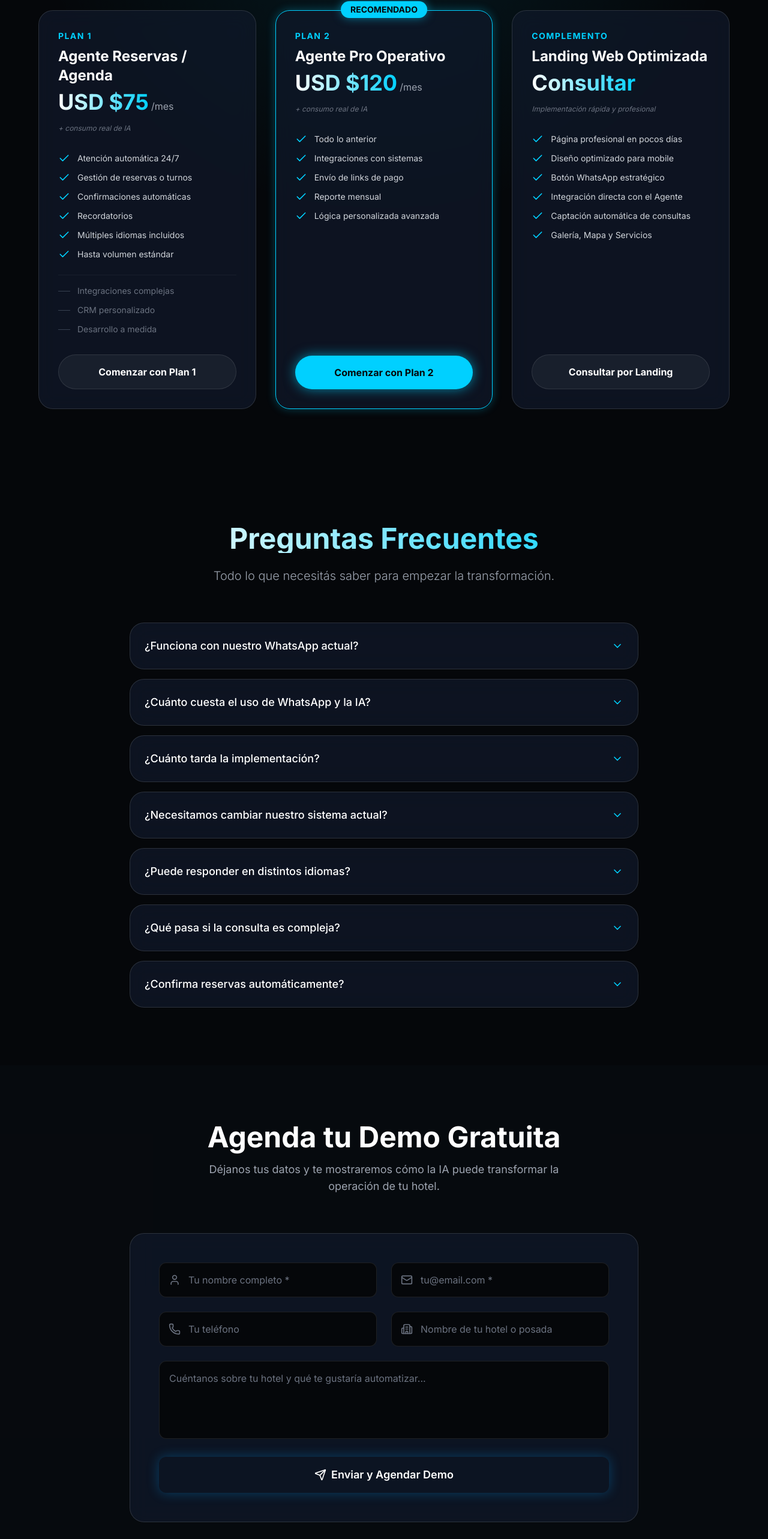
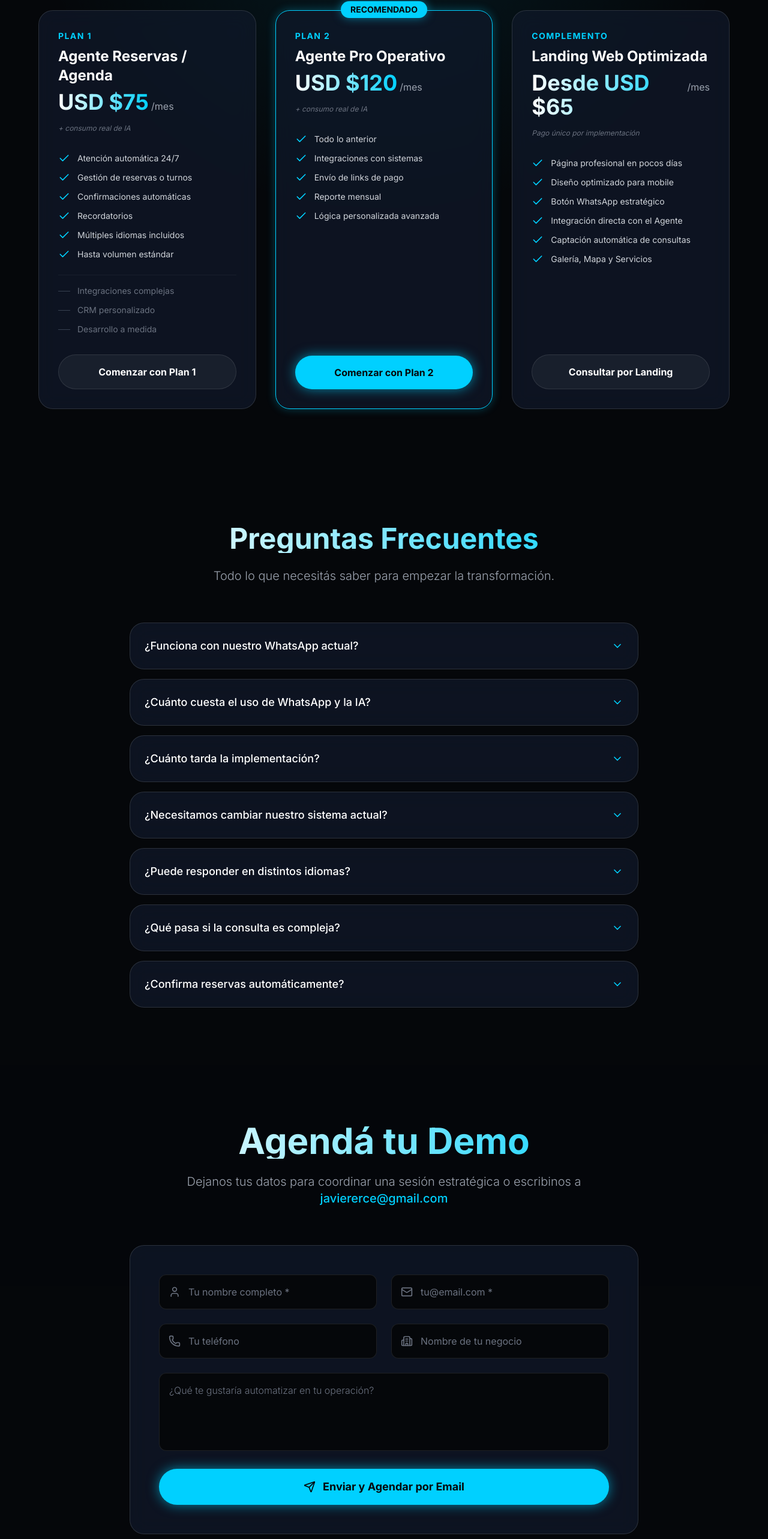
Before and after one commit to javiererce/BlueAutomation, a React (Vite) app: page / in a window 1280 px wide. Shown: the part 5731-8297 px from the top of the page at 60% size. Built offline with nearby package versions, Linux system fonts and the light colour scheme; no server answers.

Commit message:
UI: Updated Landing Web price to Desde , contact leads to javiererce@gmail.com and WhatsApp links updated

```diff
--- a/src/components/Contact.jsx
+++ b/src/components/Contact.jsx
@@ -2,7 +2,7 @@ import { useState } from 'react';
 import { motion } from 'framer-motion';
 import { Send, User, Mail, Phone, Building2, MessageSquare, CheckCircle, Loader2 } from 'lucide-react';
 
-const API_URL = import.meta.env.VITE_API_URL || 'http://localhost:3001/api/leads';
+const CONTACT_EMAIL = 'javiererce@gmail.com';
 const WHATSAPP_NUMBER = '541168873648';
 
 export default function Contact() {
@@ -13,59 +13,52 @@ export default function Contact() {
         hotelName: '',
         message: ''
     });
-    const [status, setStatus] = useState('idle'); // idle | loading | success | error
+    const [status, setStatus] = useState('idle');
 
     const handleChange = (e) => {
         setFormData({ ...formData, [e.target.name]: e.target.value });
     };
 
-    const handleSubmit = async (e) => {
+    const handleSubmit = (e) => {
         e.preventDefault();
         setStatus('loading');
 
-        // 1. Intentar guardar en el backend
-        try {
-            const response = await fetch(API_URL, {
-                method: 'POST',
-                headers: { 'Content-Type': 'application/json' },
-                body: JSON.stringify(formData)
-            });
+        const subject = encodeURIComponent(`Solicitud de Demo - ${formData.hotelName || formData.name}`);
+        const body = encodeURIComponent(
+            `Hola Javier,\n\nMe gustaría agendar una demo.\n\n` +
+            `Nombre: ${formData.name}\n` +
+            `Email: ${formData.email}\n` +
+            `Teléfono: ${formData.phone}\n` +
+            `Empresa/Hotel: ${formData.hotelName}\n\n` +
+            `Mensaje: ${formData.message}`
+        );
 
-            if (!response.ok) throw new Error('Error en el servidor');
+        // Abrir cliente de correo
+        window.location.href = `mailto:${CONTACT_EMAIL}?subject=${subject}&body=${body}`;
 
-            setStatus('success');
-        } catch (error) {
-            console.warn('Backend no disponible, redirigiendo a WhatsApp:', error);
-            setStatus('success');
-        }
-
-        // 2. Siempre abrir WhatsApp con los datos (como respaldo y canal principal)
-        const message = `🏨 *Nueva solicitud de Demo - Blue Automations*%0A%0A👤 *Nombre:* ${formData.name}%0A📧 *Email:* ${formData.email}%0A📞 *Teléfono:* ${formData.phone}%0A🏢 *Empresa:* ${formData.hotelName}%0A💬 *Mensaje:* ${formData.message}`;
-        window.open(`https://wa.me/${WHATSAPP_NUMBER}?text=${message}`, '_blank');
-
-        // 3. Reset después de 4 segundos
+        setStatus('success');
         setTimeout(() => {
             setStatus('idle');
             setFormData({ name: '', email: '', phone: '', hotelName: '', message: '' });
-        }, 4000);
+        }, 3000);
     };
 
-    const inputClass = "w-full pl-12 pr-4 py-4 bg-dark-900 border border-white/10 rounded-xl text-white placeholder:text-gray-500 focus:outline-none focus:border-primary/50 focus:ring-1 focus:ring-primary/30 transition-all";
+    const inputClass = "w-full pl-12 pr-4 py-4 bg-dark-900 border border-white/10 rounded-xl text-white placeholder:text-gray-500 focus:outline-none focus:border-neon-cyan/50 focus:ring-1 focus:ring-neon-cyan/30 transition-all";
 
     return (
-        <section className="py-24 relative bg-dark-800/30" id="contact">
+        <section className="py-24 relative bg-dark-900/50" id="contact">
             <div className="container mx-auto px-6 max-w-4xl">
                 <div className="text-center mb-16">
                     <motion.h2
                         initial={{ opacity: 0, y: 20 }}
                         whileInView={{ opacity: 1, y: 0 }}
                         viewport={{ once: true }}
-                        className="text-3xl md:text-5xl font-bold mb-4"
+                        className="text-4xl md:text-6xl font-bold mb-6 text-gradient"
                     >
-                        Agenda tu <span className="text-primary">Demo Gratuita</span>
+                        Agendá tu Demo
                     </motion.h2>
-                    <p className="text-gray-400 max-w-2xl mx-auto text-lg">
-                        Déjanos tus datos y te mostraremos cómo la IA puede transformar la operación de tu hotel.
+                    <p className="text-gray-400 max-w-2xl mx-auto text-xl font-light">
+                        Dejanos tus datos para coordinar una sesión estratégica o escribinos a <span className="text-neon-cyan font-medium">{CONTACT_EMAIL}</span>
                     </p>
                 </div>
 
@@ -82,8 +75,8 @@ export default function Contact() {
                             className="text-center py-12"
                         >
                             <CheckCircle className="w-20 h-20 text-green-400 mx-auto mb-6" />
-                            <h3 className="text-2xl font-bold mb-2">¡Datos Recibidos!</h3>
-                            <p className="text-gray-400">Te redirigimos a WhatsApp para confirmar tu demo. ¡Hablamos pronto!</p>
+                            <h3 className="text-2xl font-bold mb-2">¡Solicitud Iniciada!</h3>
+                            <p className="text-gray-400">Se ha abierto tu cliente de correo para enviar la solicitud a {CONTACT_EMAIL}.</p>
                         </motion.div>
                     ) : (
                         <form onSubmit={handleSubmit} className="space-y-6">
@@ -105,28 +98,28 @@ export default function Contact() {
 
                                 <div className="relative">
                                     <Building2 className="absolute left-4 top-1/2 -translate-y-1/2 w-5 h-5 text-gray-500" />
-                                    <input type="text" name="hotelName" placeholder="Nombre de tu hotel o posada" value={formData.hotelName} onChange={handleChange} className={inputClass} />
+                                    <input type="text" name="hotelName" placeholder="Nombre de tu negocio" value={formData.hotelName} onChange={handleChange} className={inputClass} />
                                 </div>
                             </div>
 
                             <textarea
                                 name="message"
-                                placeholder="Cuéntanos sobre tu hotel y qué te gustaría automatizar..."
+                                placeholder="¿Qué te gustaría automatizar en tu operación?"
                                 value={formData.message}
                                 onChange={handleChange}
                                 rows={4}
-                                className="w-full px-4 py-4 bg-dark-900 border border-white/10 rounded-xl text-white placeholder:text-gray-500 focus:outline-none focus:border-primary/50 focus:ring-1 focus:ring-primary/30 transition-all resize-none"
+                                className="w-full px-4 py-4 bg-dark-900 border border-white/10 rounded-xl text-white placeholder:text-gray-500 focus:outline-none focus:border-neon-cyan/50 focus:ring-1 focus:ring-neon-cyan/30 transition-all resize-none font-light"
                             />
 
                             <button
                                 type="submit"
                                 disabled={status === 'loading'}
-                                className="w-full px-8 py-4 bg-primary hover:bg-primary-hover text-white rounded-xl font-semibold transition-all shadow-[0_0_20px_rgba(0,163,255,0.3)] hover:shadow-[0_0_30px_rgba(0,163,255,0.5)] flex items-center justify-center gap-2 group text-lg disabled:opacity-50 disabled:cursor-not-allowed"
+                                className="w-full py-4 btn-glow flex items-center justify-center gap-3 text-lg disabled:opacity-50"
                             >
                                 {status === 'loading' ? (
-                                    <><Loader2 className="w-5 h-5 animate-spin" /> Enviando...</>
+                                    <><Loader2 className="w-5 h-5 animate-spin" /> Procesando...</>
                                 ) : (
-                                    <><Send className="w-5 h-5 group-hover:translate-x-1 transition-transform" /> Enviar y Agendar Demo</>
+                                    <><Send className="w-5 h-5" /> Enviar y Agendar por Email</>
                                 )}
                             </button>
                         </form>
--- a/src/components/Pricing.jsx
+++ b/src/components/Pricing.jsx
@@ -3,6 +3,13 @@ import { Check } from 'lucide-react';
 import { motion } from 'framer-motion';
 
 const Pricing = () => {
+    const WHATSAPP_NUMBER = '541168873648';
+
+    const openWhatsApp = (planName) => {
+        const message = `Hola! Me interesa obtener más información sobre el ${planName} de Blue Automations.`;
+        window.open(`https://wa.me/${WHATSAPP_NUMBER}?text=${encodeURIComponent(message)}`, '_blank');
+    };
+
     const plans = [
         {
             name: 'Plan 1',
@@ -43,8 +50,8 @@ const Pricing = () => {
         {
             name: 'Complemento',
             title: 'Landing Web Optimizada',
-            price: 'Consultar',
-            currency: '',
+            price: '65',
+            currency: 'Desde USD',
             description: 'Infraestructura digital para captar reservas automáticamente.',
             features: [
                 'Página profesional en pocos días',
@@ -93,12 +100,12 @@ const Pricing = () => {
                                 <h3 className="text-2xl font-bold mb-2">{plan.title}</h3>
                                 <div className="flex items-baseline gap-1">
                                     <span className="text-4xl font-bold text-gradient">
-                                        {plan.price === 'Consultar' ? 'Consultar' : `${plan.currency} $${plan.price}`}
+                                        {plan.currency} ${plan.price}
                                     </span>
-                                    {plan.price !== 'Consultar' && <span className="text-gray-400">/mes</span>}
+                                    <span className="text-gray-400">/mes</span>
                                 </div>
                                 <p className="mt-4 text-gray-500 text-xs italic">
-                                    {plan.price === 'Consultar' ? 'Implementación rápida y profesional' : '+ consumo real de IA'}
+                                    {plan.name === 'Complemento' ? 'Pago único por implementación' : '+ consumo real de IA'}
                                 </p>
                             </div>
 
@@ -124,10 +131,12 @@ const Pricing = () => {
                                 )}
                             </div>
 
-                            <button className={`w-full py-4 rounded-full font-bold transition-all duration-300 ${plan.highlighted
-                                ? 'btn-glow'
-                                : 'bg-white/5 hover:bg-white/10 border border-white/10'
-                                }`}>
+                            <button
+                                onClick={() => openWhatsApp(plan.title)}
+                                className={`w-full py-4 rounded-full font-bold transition-all duration-300 ${plan.highlighted
+                                    ? 'btn-glow'
+                                    : 'bg-white/5 hover:bg-white/10 border border-white/10'
+                                    }`}>
                                 {plan.linkText || `Comenzar con ${plan.name}`}
                             </button>
                         </motion.div>
```
